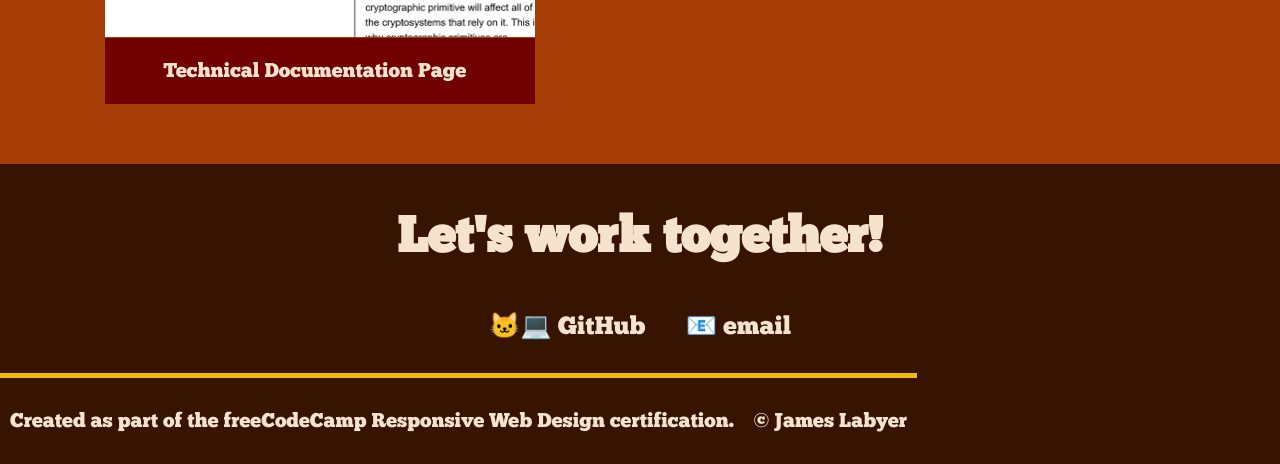
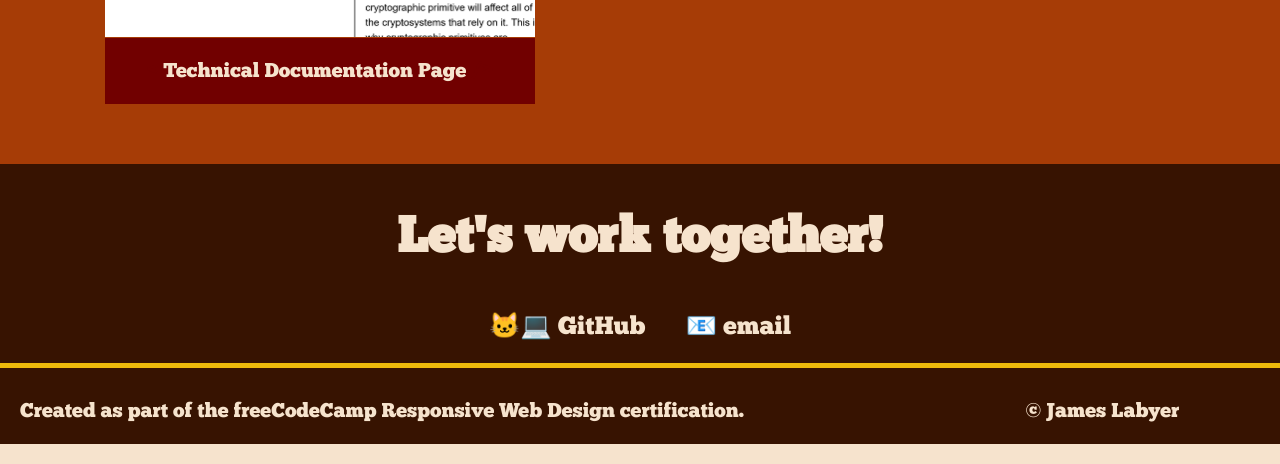
Before and after one commit to james-labyer/fcc-responsive-web-design, a website: page index.html in a window 1280 px wide. Shown: the part 1870-2334 px from the top of the page. Drawn offline with Linux system fonts and the light colour scheme; files whose address does not match are found by name.

Commit message:
update footer styling

```diff
--- a/index.html
+++ b/index.html
@@ -74,10 +74,13 @@
       </section>
     </main>
     <footer>
-      <p>
-        Created as part of the freeCodeCamp Responsive Web Design certification.
-      </p>
-      <p>&copy; James Labyer</p>
+      <div class="footer-note">
+        <p>
+          Created as part of the freeCodeCamp Responsive Web Design
+          certification.
+        </p>
+      </div>
+      <div class="copyright"><p>&copy; James Labyer</p></div>
     </footer>
   </body>
 </html>
--- a/styles.css
+++ b/styles.css
@@ -208,13 +208,23 @@ footer {
 
 footer {
   display: flex;
+  justify-content: space-around;
   font-size: 2rem;
   padding-top: 1rem;
+  border-top: 5px solid var(--c2);
+  width: 100%;
 }
 
 footer * {
-  padding: 3rem 1rem 3rem 1rem;
-  border-top: 5px solid var(--c2);
+  padding: 1rem 1rem 1rem 1rem;
+}
+
+.footer-note {
+  flex: 3 auto;
+}
+
+.copyright {
+  flex: 1 auto;
 }
 
 /* 445px: top nav links right-align */
```
